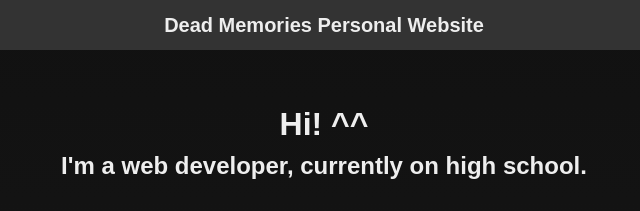
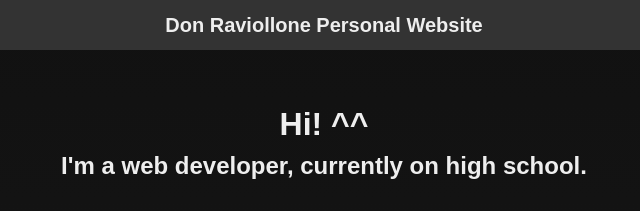
Before and after one commit to HTMLDevelopment/Personal-Website-2, a plain HTML site: page index.html in a window 1280 px wide. Shown: the top 211 px of the page, 316-956 px from the left. Drawn offline with Linux system fonts and the light colour scheme; a web font is replaced by a local one.

Commit message:
Update index.html

```diff
--- a/index.html
+++ b/index.html
@@ -4,11 +4,11 @@
   <meta charset="UTF-8">
   <meta http-equiv="X-UA-Compatible" content="IE=edge">
   <meta name="viewport" content="width=device-width, initial-scale=1.0">
-  <title>Dead Memories</title>
+  <title>Don Raviollone</title>
   <link rel="stylesheet" href="/CSS/style.css">
   <script src="/JS/code.js"></script>
 </head>
-<nav id="topbar"><span id="title">Dead Memories Personal Website</span></nav>
+<nav id="topbar"><span id="title">Don Raviollone Personal Website</span></nav>
 <body>
   <div id="aboutme">
     <div id="texthead">
```
